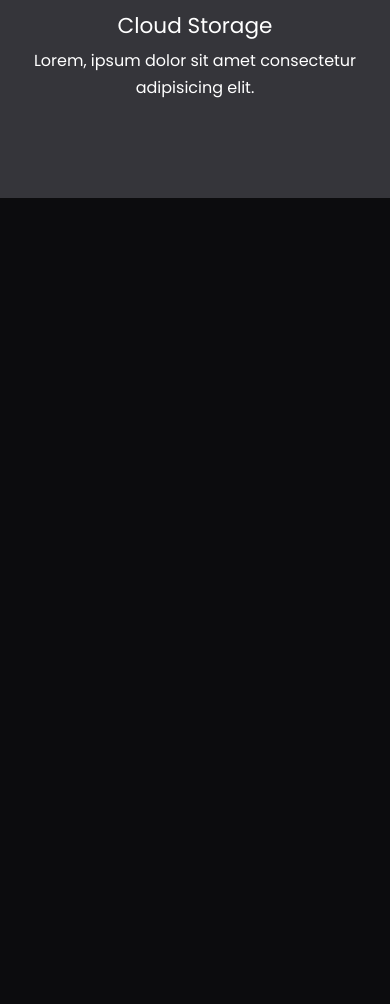
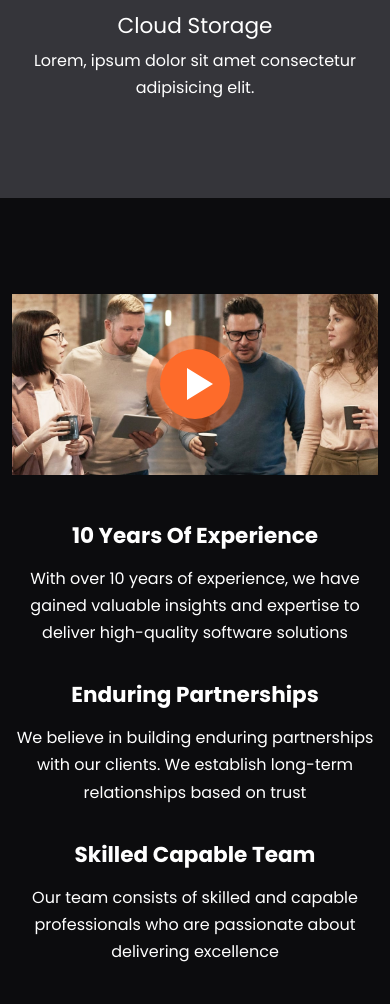
Before and after one commit to Nkugavarathan/Vara-Software-Solution-Website, a website: page index.html in a window 390 px wide. Shown: the part 6204-7208 px from the top of the page. Before the commit the page ends 6498 px from the top, so only its background shows below. Drawn offline with nearby package versions, Linux system fonts and the light colour scheme; files that its build step writes are made by us from their sources.

Commit message:
videosection added

```diff
--- a/index.html
+++ b/index.html
@@ -399,6 +399,60 @@
         </div>
       </section>
 
+
+       <!-- Video -->
+    <section class="video my-6">
+      <div class="container">
+        <div class="row">
+          <div class="col-12 d-flex flex-column align-items-center">
+            <div class="position-relative">
+              <img src="images/video-preview.jpg" alt="" class="img-fluid">
+              <a class="video-btn" data-bs-toggle="modal" data-bs-target="#videoModal" data-bs-src="https://www.youtube.com/embed/u72H_zZzkcw">
+                <span class="video-play-button">
+                  <span></span>
+                </span>
+              </a>
+            </div>
+          </div>
+        </div>
+        <div class="row video-points px-6 mt-5">
+          <div class="col-lg-4">
+            <h4 class="fw-bold">10 Years Of Experience</h4>
+            <p>
+              With over 10 years of experience, we have gained valuable insights and
+          expertise to deliver high-quality software solutions
+            </p>
+          </div>
+          <div class="col-lg-4">
+            <h4 class="fw-bold">Enduring Partnerships</h4>
+            <p>
+              We believe in building enduring partnerships with our clients. We
+              establish long-term relationships based on trust
+            </p>
+          </div>
+          <div class="col-lg-4">
+            <h4 class="fw-bold">Skilled Capable Team</h4>
+            <p>
+              Our team consists of skilled and capable professionals who are
+              passionate about delivering excellence
+            </p>
+          </div>
+        </div>
+      </div>
+
+      <!-- Video Modal -->
+      <div class="video-modal">
+        <div id="videoModal" class="modal fade">
+          <div class="modal-dialog">
+            <div class="modal-content">
+              <div class="ratio ratio-16x9">
+                <iframe frameborder="0" class="embed-responsive-item" id="video"></iframe>
+              </div>
+            </div>
+          </div>
+        </div>
+      </div>
+    </section>
     <script src="js/script.js"></script>
     <script src="js/replaceme.min.js"></script>
     <script src="js/bootstrap.bundle.min.js"></script>
```
